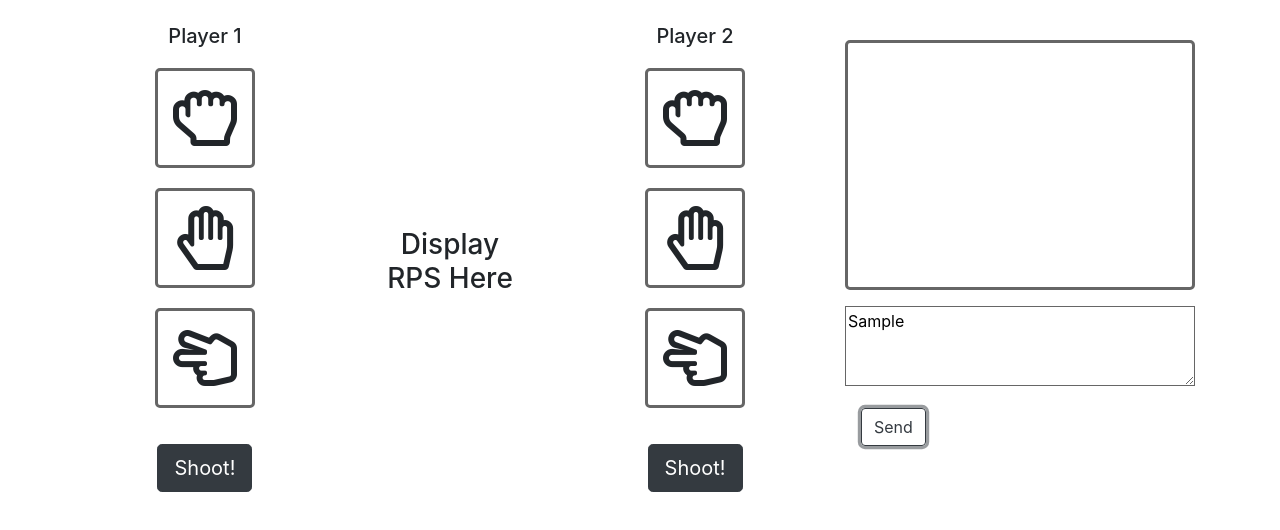
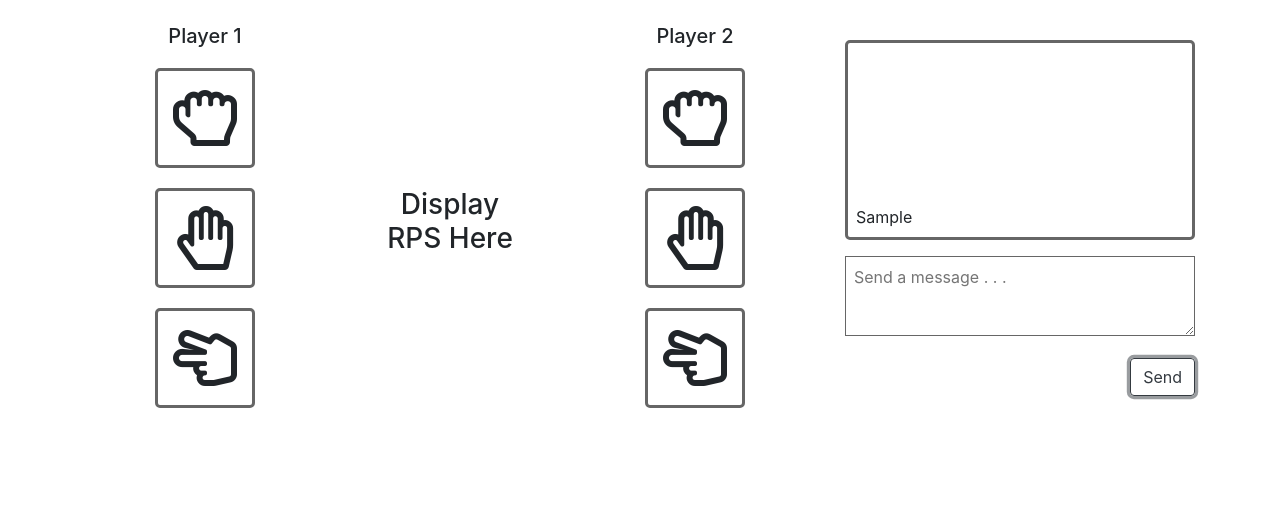
Before and after one commit to dolaku/RPS-Multiplayer, a plain HTML site: page index.html in a window 1280 px wide. Both pictures are taken after typing "Sample" into the empty fields and a click on the button "Send". Drawn offline with nearby package versions, Linux system fonts and the light colour scheme; no server answers.

Commit message:
Chat works

```diff
--- a/assets/css/style.css
+++ b/assets/css/style.css
@@ -12,7 +12,8 @@
 #chatbox {
     border: 3px solid #666;
     border-radius: 5px;
-    height: 250px;
+    overflow: auto;
+    height: 200px;
     width: 100%;
 }
 #textbox {
@@ -20,3 +21,14 @@
     height: 80px;
     width: 100%;
 }
+#chat-submit {
+    float: right;
+}
+
+@media only screen and (max-width: 500px) {
+    .attack-btns {
+        font-size: 2.5rem;
+        height: 65px;
+        width: 65px;
+    }
+}
--- a/assets/js/script.js
+++ b/assets/js/script.js
@@ -23,10 +23,31 @@ $(document).ready(function () {
 
     });
 
-    // Listener on form submit
-    $('#form-submit').on('click', function (event) {
-        // stops page from refreshing
-        event.preventDefault();
+    // Listener on chat submit && displays to chatbox
+    $('#chat-submit').on('click', function (e) {
+        // Prevent page from refreshing
+        e.preventDefault();
 
+        updateChat();
     });
+
+    // Listener - enter button
+    $(document).on('keypress', function (e) {
+        if (e.which == 13) {
+            // Prevent page from refreshing
+            e.preventDefault();
+
+            updateChat();
+        }
+    });
+
+    function updateChat() {
+        var chatText = $('#textbox').val().trim();
+
+        $('#chatbox').prepend(`
+            <div>${chatText}</div>
+        `)
+
+        $('#textbox').val('');
+    }
 });
--- a/index.html
+++ b/index.html
@@ -16,7 +16,7 @@
 
     <div class="container my-4">
         <div class="row">
-            <div class="col-md-8 text-center d-flex" id="arena">
+            <div class="col-lg-8 text-center d-flex" id="arena">
                 <div class="align-items-center" id="player1">
                     <h5>Player 1</h5>
                     <ul class="d-flex flex-wrap justify-content-center attack-wrapper">
@@ -24,7 +24,6 @@
                         <li class="attack-btns paper"><i class="far fa-hand-paper"></i></li>
                         <li class="attack-btns scissors"><i class="far fa-hand-scissors"></i></li>
                     </ul>
-                    <button id="p1-submit" type="button" class="m-3 btn btn-dark btn-lg">Shoot!</button>
                 </div> <!-- End P1 -->
 
                 <div class="m-5 align-items-center d-flex flex-direction-column justify-content-center" id="show-hand">
@@ -40,14 +39,13 @@
                         <li class="attack-btns paper"><i class="far fa-hand-paper"></i></li>
                         <li class="attack-btns scissors"><i class="far fa-hand-scissors"></i></li>
                     </ul>
-                    <button id="p2-submit" type="button" class="m-3 btn btn-dark btn-lg">Shoot!</button>
                 </div> <!-- End P2 -->
             </div> <!-- End arena-->
 
-            <div class="col-md-4 textarea">
-                <div class="my-3" id="chatbox"></div>
-                <textarea name="chat" id="textbox" placeholder="Send a message . . . "></textarea>
-                <button id="p2-submit" type="button" class="m-3 btn btn-outline-dark">Send</button>
+            <div class="col-lg-4 textarea">
+                <div class="my-3 p-2 d-flex flex-column-reverse" id="chatbox"></div>
+                <textarea class="p-2" name="chat" id="textbox" placeholder="Send a message . . . "></textarea>
+                <button class="mt-3 btn btn-outline-dark" id="chat-submit" type="button">Send</button>
             </div>
         </div>
     </div>
```
